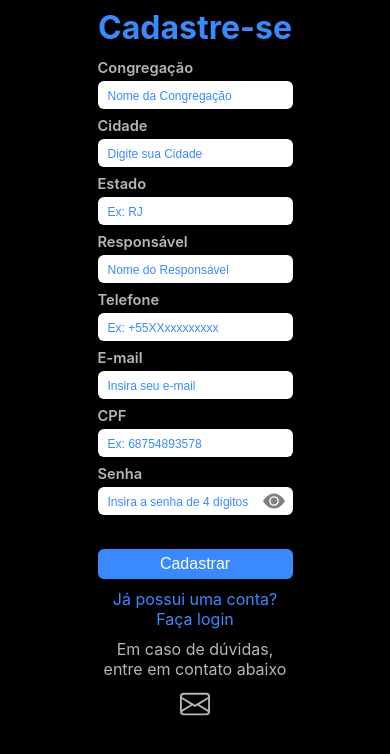
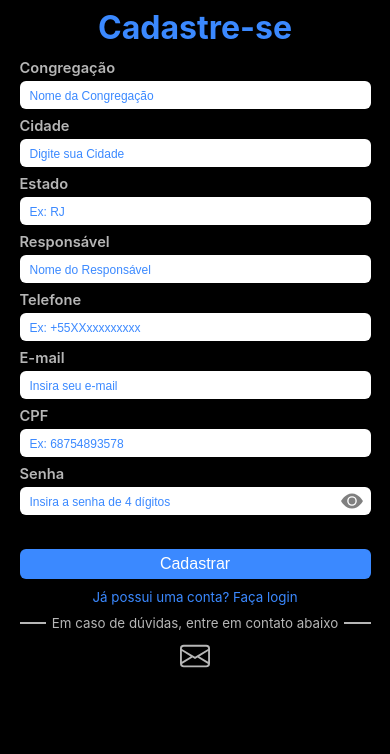
Before and after one commit to DomRamond/PakitosCode, a React (Create React App) app in the folder 1- A.D.O/: page /signUp in a window 390 px wide. Shown: the top 754 px of the page. Built offline with nearby package versions, Linux system fonts and the light colour scheme.

Commit message:
Responsividade na tela SignUp adicionada

```diff
--- a/1- A.D.O/src/Routes/SignUp/SignUp.js
+++ b/1- A.D.O/src/Routes/SignUp/SignUp.js
@@ -1,5 +1,6 @@
 import React, { useState } from "react";
 import "./styles.css"
+import "./mobileStyles.css"
 import { BsEnvelope, BsEyeFill, BsEyeSlashFill } from "react-icons/bs"
 import { Link } from "react-router-dom"
 
--- /dev/null
+++ b/1- A.D.O/src/Routes/SignUp/mobileStyles.css
@@ -0,0 +1,13 @@
+@media (max-width: 600px) {
+    .container-form-sign {
+        width: 90%;
+    }
+
+    .has-account-label {
+        font-size: 10pt;
+    }
+
+    .help-label-sign {
+        font-size: 10pt;
+    }
+}
```
